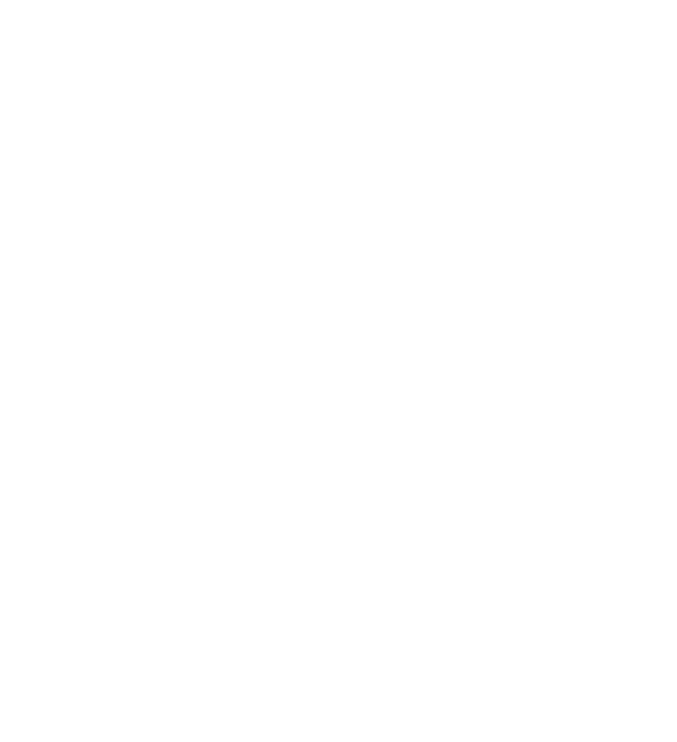
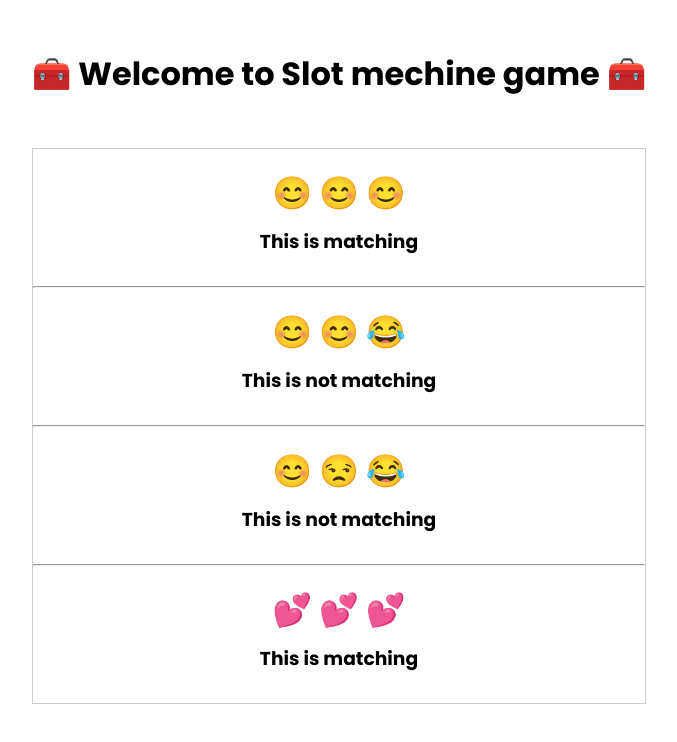
Before and after one commit to AmirAliLiaqat/react-app, a React (Create React App) app: page / in a window 1280 px wide. Shown: the top 742 px of the page, without its empty margins (301-978 px from the left). Built offline with nearby package versions, Linux system fonts and the light colour scheme; a web font is replaced by a local one.

Commit message:
Creating slot mechine project...

```diff
--- a/src/App.js
+++ b/src/App.js
@@ -1,8 +1,19 @@
 import React from "react";
+import SlotMech from "./SlotMech";
 
 function App() {
     return(
         <>
+            <h1 className="heading_style"> 🧰 Welcome to <span>Slot mechine game</span> 🧰 </h1>
+            <div className="slot_mechine">
+                <SlotMech x = '😊' y = '😊' z = '😊'/>
+                <hr/>
+                <SlotMech x = '😊' y = '😊' z = '😂'/>
+                <hr/>
+                <SlotMech x = '😊' y = '😒' z = '😂'/>
+                <hr/>
+                <SlotMech x = '💕' y = '💕' z = '💕'/>
+            </div>
         </>
     );
 }
--- /dev/null
+++ b/src/SlotMech.jsx
@@ -0,0 +1,30 @@
+const SlotMech = (props) => {
+    // let x = props.x;
+    // let y = props.y;
+    // let z = props.z;
+
+    // object destructuring
+    let {x,y,z} =  props;
+
+    if( (x===y) && (y===z) ) {
+        return(
+            <>
+                <div className="slot_inner">
+                    <h1>{x} {y} {z}</h1>
+                    <h3>This is matching</h3>
+                </div>
+            </>
+        )
+    } else {
+        return(
+            <>
+                <div className="slot_inner">
+                    <h1>{x} {y} {z}</h1>
+                    <h3>This is not matching</h3>
+                </div>
+            </>
+        )
+    }
+}
+
+export default SlotMech;
--- a/src/index.css
+++ b/src/index.css
@@ -8,45 +8,24 @@
 body{
     font-family: 'Poppins', sans-serif;
     padding: 50px;
-}
-
-.cards{
     display: flex;
-    justify-content: space-between;
+    justify-content: center;
     align-items: center;
 }
 
-h1{
-    text-align: center;
+.heading_style{
     margin-bottom: 50px;
 }
 
-.card{
-    width: 22%;
+.slot_mechine{
+    border: 1px solid #ccc;
 }
 
-.card__info{
-    /* border: 1px solid #ccc; */
+.slot_inner{
     padding: 20px;
+    text-align: center;
 }
 
-.card img{
-    width: 100%;
-    border-radius: 10px;
+.slot_inner h3{
+    margin: 10px 0;
 }
-
-button{
-    font-size: 12px;
-    font-weight: 600;
-    cursor: pointer;
-    background: transparent;
-    padding: 10px 20px;
-    margin-top: 10px;
-    border: 1px solid #ccc;
-    border-radius: 5px;
-}
-
-button:hover{
-    background: #000;
-    color: #fff;
-}
```
